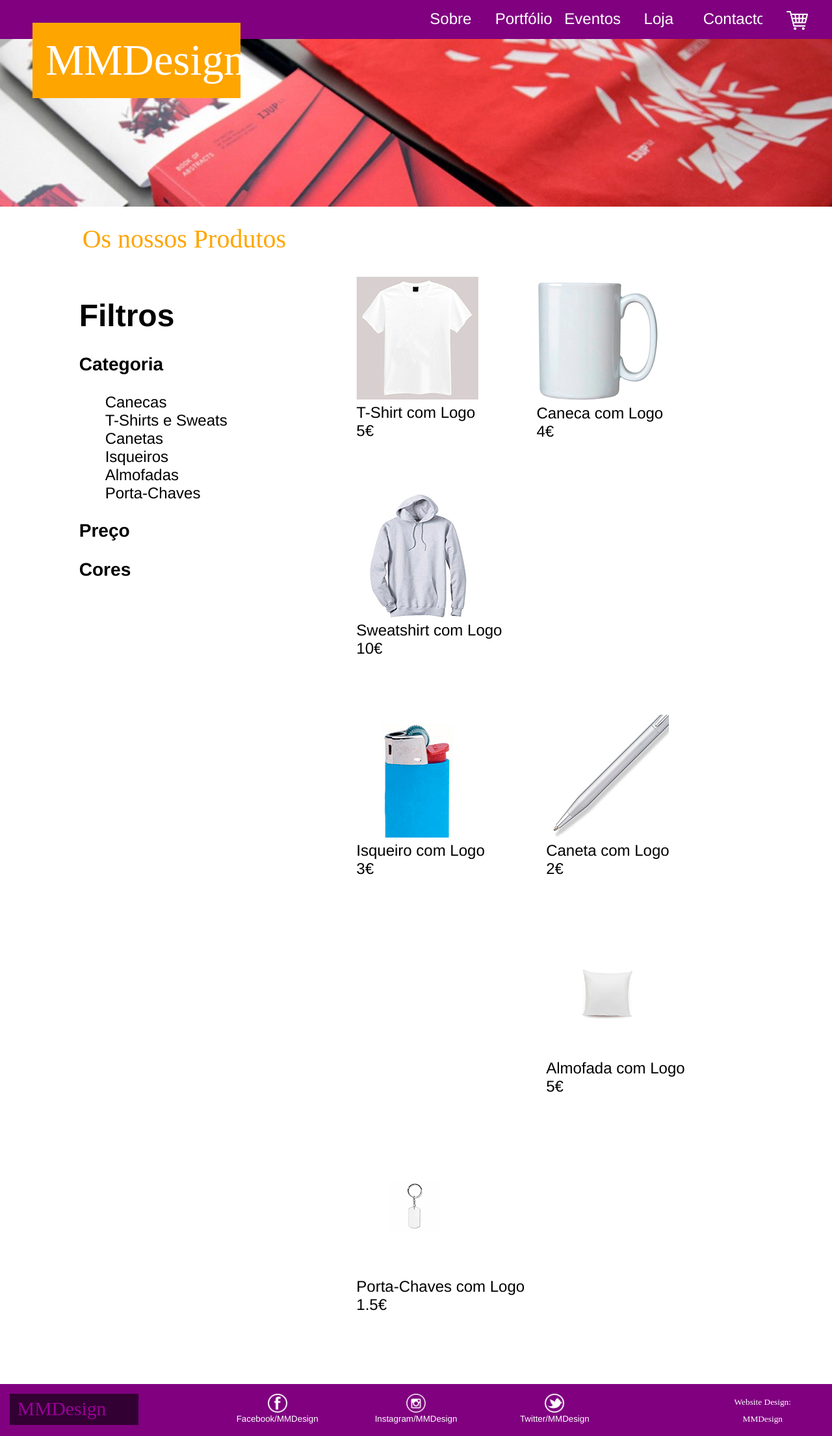
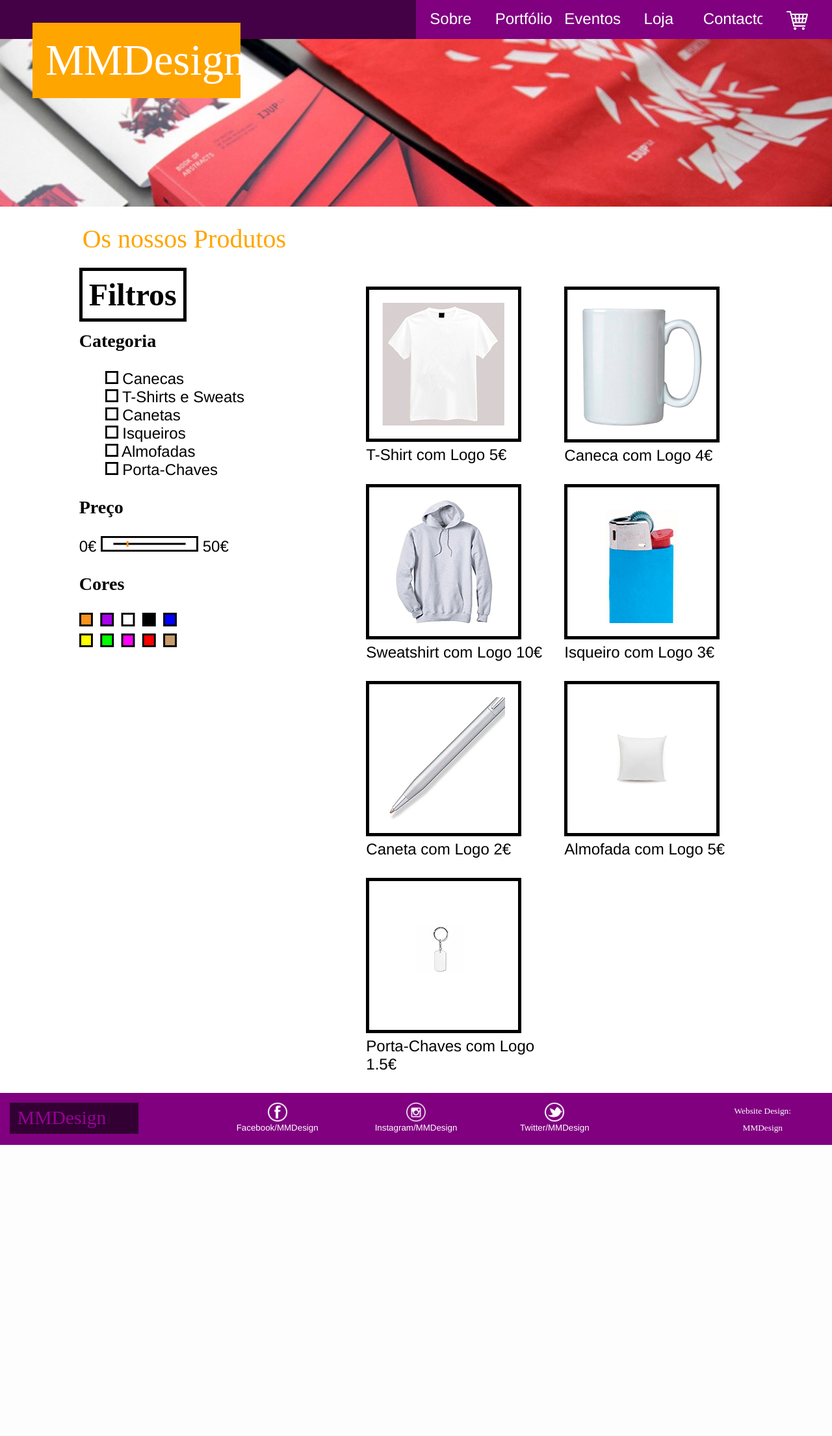
Before and after one commit to MadalenaSousa/ProjectTI, a PHP site: page /loja.html in a window 1280 px wide. Shown: the whole page at 65% size. After the commit the page ends 1762 px from the top, so only its background shows below. Run offline with PHP 8.4, Linux system fonts and the light colour scheme.

Commit message:
store updates

```diff
--- a/Compra.html
+++ b/Compra.html
@@ -9,7 +9,7 @@
 <body>
 <header class="grid-header">
     <nav class="row">
-        <span class="col-6 empty"></span>
+        <span class="col-6"></span>
 
         <a href="index.html">
                 <span class="logo botao">
@@ -85,7 +85,7 @@
             </a>
         </div>
 
-        <div class="col-1 empty"></div>
+        <div class="col-1"></div>
 
         <div class="col-2">
             <a href="*link to fb">
@@ -117,7 +117,7 @@
             </a>
         </div>
 
-        <div class="col-1 empty"></div>
+        <div class="col-1"></div>
 
         <div class="col-2"> Website Design:<br> MMDesign</div>
     </div>
--- a/Portfolio.html
+++ b/Portfolio.html
@@ -9,7 +9,7 @@
 <body>
 <header class="grid-header">
     <nav class="row">
-        <span class="col-6 empty"></span>
+        <span class="col-6"></span>
 
         <a href="index.html">
                 <span class="logo botao">
@@ -105,7 +105,7 @@
             </a>
         </div>
 
-        <div class="col-1 empty"></div>
+        <div class="col-1"></div>
 
         <div class="col-2">
             <a href="*link to fb">
@@ -137,7 +137,7 @@
             </a>
         </div>
 
-        <div class="col-1 empty"></div>
+        <div class="col-1"></div>
 
         <div class="col-2"> Website Design:<br> MMDesign</div>
     </div>
--- a/contactoselocalizacao.html
+++ b/contactoselocalizacao.html
@@ -9,7 +9,7 @@
 <body>
     <header class="grid-header">
         <nav class="row">
-            <span class="col-6 empty"></span>
+            <span class="col-6"></span>
 
             <a href="index.html">
                 <span class="logo botao">
@@ -122,7 +122,7 @@
                 </a>
             </div>
 
-            <div class="col-1 empty"></div>
+            <div class="col-1"></div>
 
             <div class="col-2">
                 <a href="*link to fb">
@@ -154,7 +154,7 @@
                 </a>
             </div>
 
-            <div class="col-1 empty"></div>
+            <div class="col-1"></div>
 
             <div class="col-2"> Website Design:<br> MMDesign</div>
         </div>
--- a/css/style.css
+++ b/css/style.css
@@ -249,10 +249,20 @@ footer div:last-child {
 
 /*Loja*/
 
-.miniaturas div {
-    float: left;
-    margin-right: 10%;
-    margin-bottom: 10%;
+.loja h1 {
+    border: 5px solid black;
+    font-family: "OCR A Std";
+    display: inline;
+    padding: 10px;
+}
+
+.loja h3 {
+    font-family: "OCR A Std";
+}
+
+.grid-loja [class*="col-"] img{
+    border: 5px solid black;
+    padding: 20px;
 }
 
 [required] {
--- a/dadospagamento.html
+++ b/dadospagamento.html
@@ -9,7 +9,7 @@
 <body>
     <header class="grid-header">
         <nav class="row">
-            <span class="col-6 empty"></span>
+            <span class="col-6"></span>
 
             <a href="index.html">
                 <span class="logo botao">
@@ -153,7 +153,7 @@
                 </a>
             </div>
 
-            <div class="col-1 empty"></div>
+            <div class="col-1"></div>
 
             <div class="col-2">
                 <a href="*link to fb">
@@ -185,7 +185,7 @@
                 </a>
             </div>
 
-            <div class="col-1 empty"></div>
+            <div class="col-1"></div>
 
             <div class="col-2"> Website Design:<br> MMDesign</div>
         </div>
--- a/index.html
+++ b/index.html
@@ -9,7 +9,7 @@
 <body>
     <header class="grid-header">
         <nav class="row">
-            <span class="col-6 empty"></span>
+            <span class="col-6"></span>
 
             <a href="index.html">
                 <span class="logo botao">
@@ -74,7 +74,7 @@
                 </a>
             </div>
 
-            <div class="col-1 empty"></div>
+            <div class="col-1"></div>
 
             <div class="col-2">
                 <a href="*link to fb">
@@ -106,7 +106,7 @@
                 </a>
             </div>
 
-            <div class="col-1 empty"></div>
+            <div class="col-1"></div>
 
             <div class="col-2"> Website Design:<br> MMDesign</div>
         </div>
--- a/loja.html
+++ b/loja.html
@@ -9,7 +9,7 @@
 <body>
     <header class="grid-header">
         <nav class="row">
-            <span class="col-6 empty"></span>
+            <span class="col-6"></span>
 
             <a href="index.html">
                 <span class="logo botao">
@@ -56,7 +56,7 @@
         </div>
     </header>
 
-    <main class="grid-main">
+    <main class="grid-main loja">
         <div class="row">
             <div class="col-1"></div>
 
@@ -69,90 +69,116 @@
             <div class="col-1"></div>
 
             <div class="col-3">
+
+                <div>
                     <h1>Filtros</h1>
+                </div>
+
+                <div>
                 <h3>Categoria</h3>
                     <ul>
-                    <li>Canecas</li>
-                    <li>T-Shirts e Sweats</li>
-                    <li>Canetas</li>
-                    <li>Isqueiros</li>
-                    <li>Almofadas</li>
-                    <li>Porta-Chaves</li>
+                        <li>
+                            <img src="imagens/loja/caixaselecao.svg" alt="" width="20px">
+                            Canecas
+                        </li>
+                        <li>
+                            <img src="imagens/loja/caixaselecao.svg" alt="" width="20px">
+                            T-Shirts e Sweats
+                        </li>
+                        <li>
+                            <img src="imagens/loja/caixaselecao.svg" alt="" width="20px">
+                            Canetas
+                        </li>
+                        <li>
+                            <img src="imagens/loja/caixaselecao.svg" alt="" width="20px">
+                            Isqueiros
+                        </li>
+                        <li>
+                            <img src="imagens/loja/caixaselecao.svg" alt="" width="20px">
+                            Almofadas
+                        </li>
+                        <li>
+                            <img src="imagens/loja/caixaselecao.svg" alt="" width="20px">
+                            Porta-Chaves
+                        </li>
                     </ul>
+                </div>
+
+                <div>
                     <h3>Preço</h3>
+                    0€
+                    <img src="imagens/loja/pricerange.svg" alt="" width="150px">
+                    50€
+                </div>
+
+                <div>
                     <h3>Cores</h3>
-                <ul>
-                    <li><img></li>
-                    <li><img></li>
-                    <li><img></li>
-                    <li><img></li>
-                    <li><img></li>
-                    <li><img></li>
-                </ul>
+                    <img src="imagens/loja/cores.svg" alt="" width="150px">
+                </div>
             </div>
 
             <div class="col-1"></div>
 
-            <div class="col-6 miniaturas">
-
-                    <div>
+            <div class="col-6 grid-loja">
+                <div class="row">
+                    <div class="col-6">
                         <a href="artigo.html">
-                            <div>
                             <img src="imagens/loja/tshirt-mini.jpg" alt=""><br>
                             T-Shirt com Logo 5€
-                            </div>
-                        </a>
-                    </div>
-                    <div>
-                        <a href="artigo.html">
-                            <div>
-                                <img src="imagens/loja/caneca-mini.jpg" alt=""><br>
-                                Caneca com Logo 4€
-                            </div>
-                        </a>
-                    </div>
-                    <div>
-                        <a href="artigo.html">
-                            <div>
-                                <img src="imagens/loja/sweatshirt-mini.jpg" alt=""><br>
-                                Sweatshirt com Logo 10€
-                            </div>
-                        </a>
-                    </div>
-                    <div>
-                        <a href="artigo.html">
-                            <div>
-                                <img src="imagens/loja/isqueiro-mini.jpg" alt=""><br>
-                                Isqueiro com Logo 3€
-                            </div>
-                        </a>
-                    </div>
-                    <div>
-                        <a href="artigo.html">
-                            <div>
-                                <img src="imagens/loja/caneta-mini.jpg" alt=""><br>
-                                Caneta com Logo 2€
-                            </div>
-                        </a>
-                    </div>
-                    <div>
-                        <a href="artigo.html">
-                            <div>
-                                <img src="imagens/loja/almofada-mini.jpg" alt=""><br>
-                                Almofada com Logo 5€
-                            </div>
-                        </a>
-                    </div>
-                    <div>
-                        <a href="artigo.html">
-                            <div>
-                                <img src="imagens/loja/portachaves-mini.jpg" alt=""><br>
-                                Porta-Chaves com Logo 1.5€
-                            </div>
                         </a>
                     </div>
 
+                    <div class="col-6">
+                        <a href="artigo.html">
+                            <img src="imagens/loja/caneca-mini.jpg" alt=""><br>
+                            Caneca com Logo 4€
+                        </a>
                     </div>
+                </div>
+
+                <div class="row">
+                    <div class="col-6">
+                        <a href="artigo.html">
+                            <img src="imagens/loja/sweatshirt-mini.jpg" alt=""><br>
+                            Sweatshirt com Logo 10€
+                        </a>
+                    </div>
+
+
+                    <div class="col-6">
+                        <a href="artigo.html">
+                            <img src="imagens/loja/isqueiro-mini.jpg" alt=""><br>
+                            Isqueiro com Logo 3€
+                        </a>
+                    </div>
+                </div>
+
+                <div class="row">
+                    <div class="col-6">
+                        <a href="artigo.html">
+                            <img src="imagens/loja/caneta-mini.jpg" alt=""><br>
+                            Caneta com Logo 2€
+                        </a>
+                    </div>
+
+                    <div class="col-6">
+                        <a href="artigo.html">
+                            <img src="imagens/loja/almofada-mini.jpg" alt=""><br>
+                            Almofada com Logo 5€
+                        </a>
+                    </div>
+                </div>
+
+                <div class="row">
+                    <div class="col-6">
+                        <a href="artigo.html">
+                            <img src="imagens/loja/portachaves-mini.jpg" alt=""><br>
+                            Porta-Chaves com Logo 1.5€
+                        </a>
+                    </div>
+                </div>
+            </div>
+
             <div class="col-1"></div>
         </div>
     </main>
@@ -172,7 +198,7 @@
                 </a>
             </div>
 
-            <div class="col-1 empty"></div>
+            <div class="col-1"></div>
 
             <div class="col-2">
                 <a href="*link to fb">
@@ -204,7 +230,7 @@
                 </a>
             </div>
 
-            <div class="col-1 empty"></div>
+            <div class="col-1"></div>
 
             <div class="col-2"> Website Design:<br> MMDesign</div>
         </div>
--- a/sobre.html
+++ b/sobre.html
@@ -9,7 +9,7 @@
 <body>
     <header class="grid-header">
         <nav class="row">
-            <span class="col-6 empty"></span>
+            <span class="col-6"></span>
 
             <a href="index.html">
                 <span class="logo botao">
@@ -111,7 +111,7 @@
                 </a>
             </div>
 
-            <div class="col-1 empty"></div>
+            <div class="col-1"></div>
 
             <div class="col-2">
                 <a href="*link to fb">
@@ -143,7 +143,7 @@
                 </a>
             </div>
 
-            <div class="col-1 empty"></div>
+            <div class="col-1"></div>
 
             <div class="col-2"> Website Design:<br> MMDesign</div>
         </div>
```
Also changed, not shown: artigo.html (+7 -7 lines), eventos.html (+4 -4 lines), imagens/loja/caixaselecao.svg (added), imagens/loja/cores.svg (added), imagens/loja/pricerange.svg (added). Lines whose indentation alone changed are shown as unchanged.
